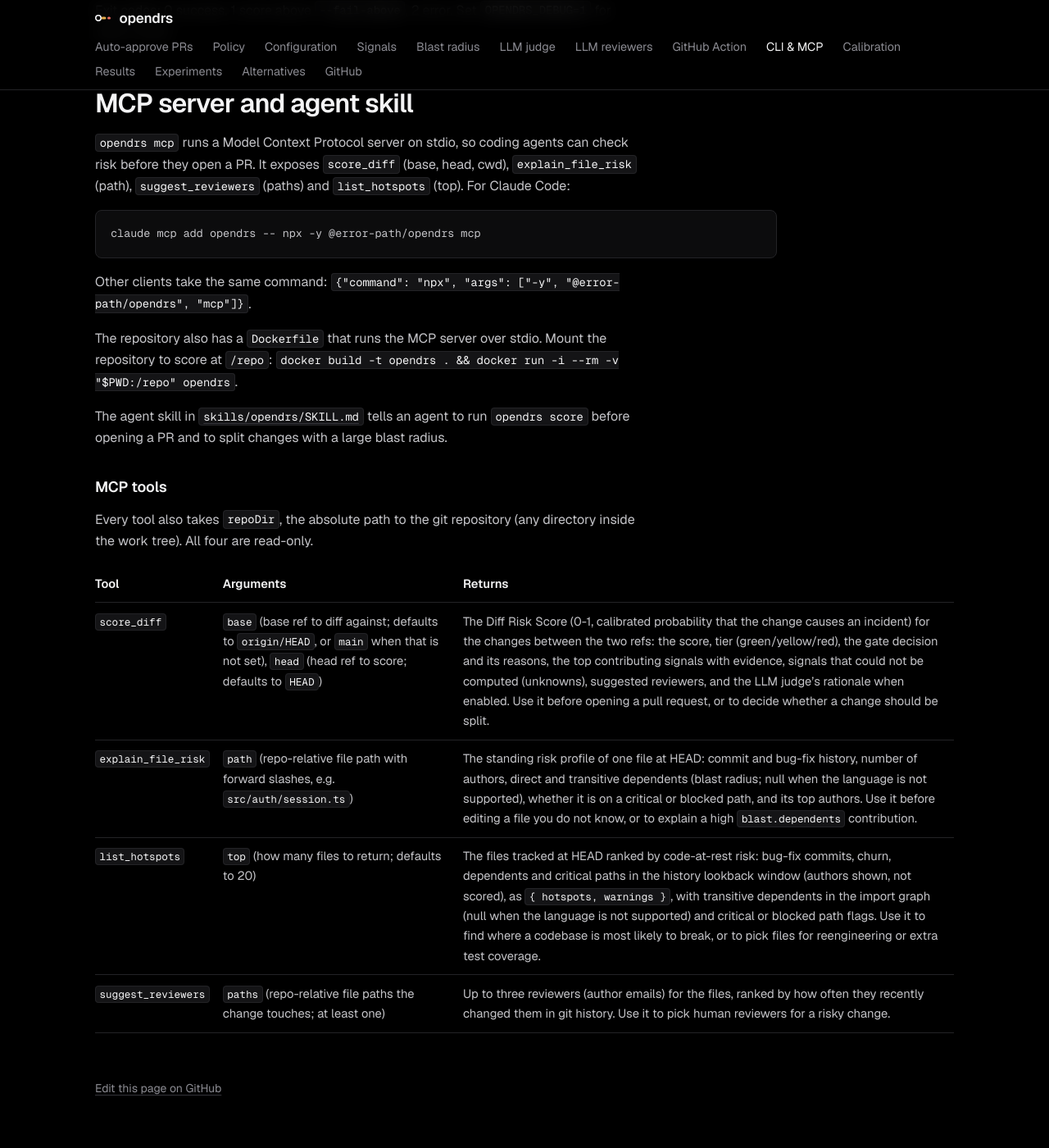
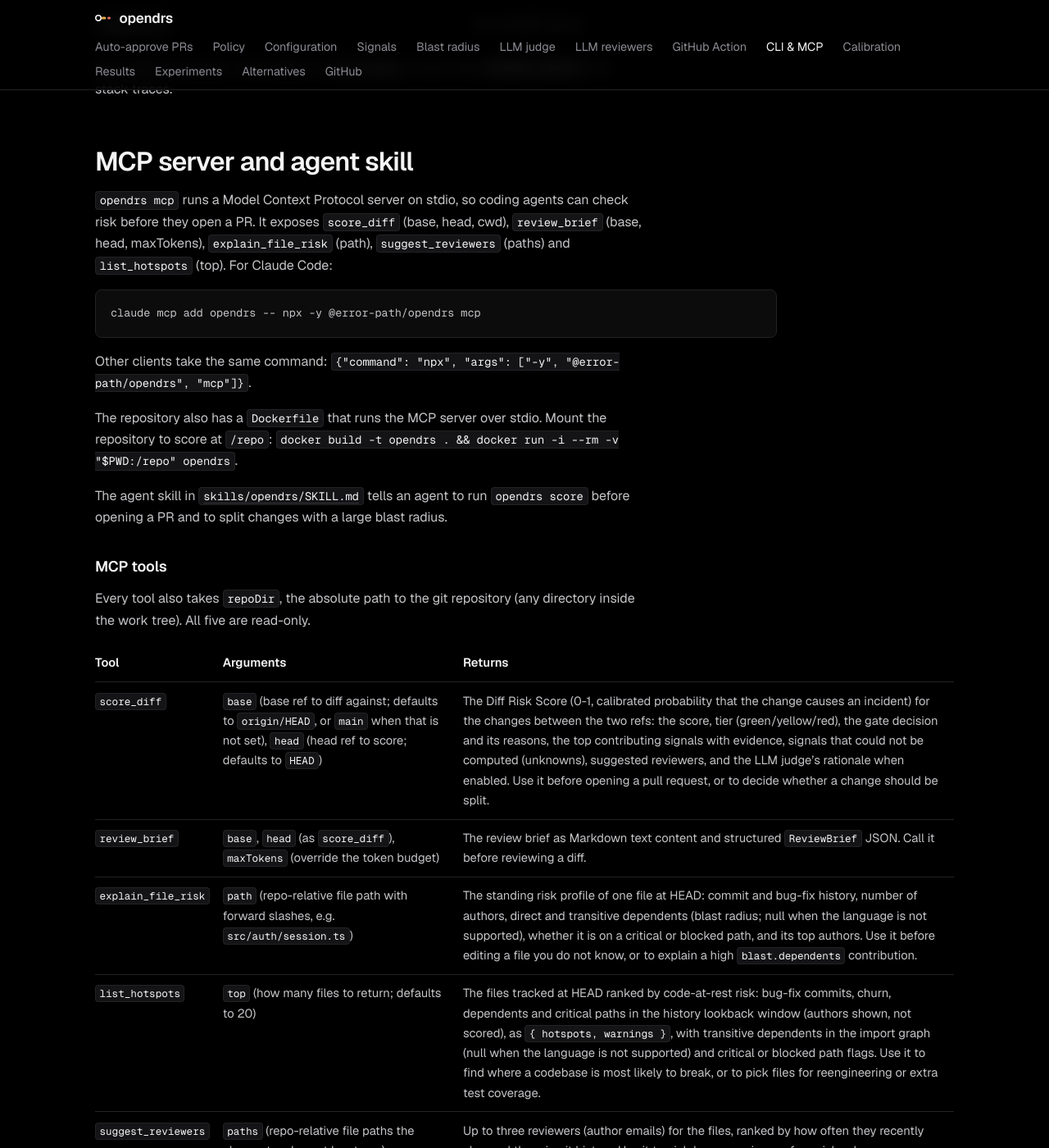
Before and after one commit to actions-marketplace-validations/error-path_opendrs, a Jekyll site: the page built from docs/cli-and-mcp.md, in a window 1280 px wide and 1400 px high, scrolled down 953 px. Shown: the whole window at 82% size. Built offline with Jekyll 4.4.1, drawn with Linux system fonts in a browser that asks for light colours; some of the changed text lies outside the part shown.

Commit message:
docs(cli): opendrs brief and the review_brief MCP tool
Co-Authored-By: Claude Opus 5.5 <noreply@anthropic.com>

````diff
--- a/docs/cli-and-mcp.md
+++ b/docs/cli-and-mcp.md
@@ -12,6 +12,7 @@ opendrs runs as a command-line tool, as a Model Context Protocol server for codi
 | Command | What it does |
 |---|---|
 | `opendrs score [--base ref] [--head ref] [--json \| --markdown] [--fail-above x] [--no-llm] [--title t]` | Score `merge-base(base, head)..head`. Base defaults to `origin/HEAD`, then `main`, then `master`. |
+| `opendrs brief [--base ref] [--head ref] [--json] [--max-tokens n] [--no-llm]` | Build the review brief: ranked hunks, check questions, safe-to-skim list and hard-rule reasons. Informational; always exits 0. |
 | `opendrs explain <file> [--json]` | A file's history, fixes, authors, dependents and path policy. |
 | `opendrs hotspots [--top n] [--json]` | Rank the repository's files by risk at rest (ranks by fixes, churn, dependents and critical paths; shows authors): where refactoring pays off. |
 | `opendrs feedback --inducing <sha> [--fix <sha>] [--note text]`, or `--pr <n> --was-incident` | Record an incident in `.opendrs/incidents.jsonl`, the strongest label for `calibrate`. |
@@ -25,8 +26,9 @@ Exit codes: 0 success, 1 score above `--fail-above`, 2 error. Set `OPENDRS_DEBUG
 ## MCP server and agent skill
 
 `opendrs mcp` runs a Model Context Protocol server on stdio, so coding agents can check risk
-before they open a PR. It exposes `score_diff` (base, head, cwd), `explain_file_risk` (path),
-`suggest_reviewers` (paths) and `list_hotspots` (top). For Claude Code:
+before they open a PR. It exposes `score_diff` (base, head, cwd), `review_brief` (base, head,
+maxTokens), `explain_file_risk` (path), `suggest_reviewers` (paths) and `list_hotspots` (top). For
+Claude Code:
 
 ```sh
 claude mcp add opendrs -- npx -y @error-path/opendrs mcp
@@ -42,11 +44,12 @@ The agent skill in [`skills/opendrs/SKILL.md`](../skills/opendrs/SKILL.md) tells
 
 ### MCP tools
 
-Every tool also takes `repoDir`, the absolute path to the git repository (any directory inside the work tree). All four are read-only.
+Every tool also takes `repoDir`, the absolute path to the git repository (any directory inside the work tree). All five are read-only.
 
 | Tool | Arguments | Returns |
 |---|---|---|
 | `score_diff` | `base` (base ref to diff against; defaults to `origin/HEAD`, or `main` when that is not set), `head` (head ref to score; defaults to `HEAD`) | The Diff Risk Score (0-1, calibrated probability that the change causes an incident) for the changes between the two refs: the score, tier (green/yellow/red), the gate decision and its reasons, the top contributing signals with evidence, signals that could not be computed (unknowns), suggested reviewers, and the LLM judge's rationale when enabled. Use it before opening a pull request, or to decide whether a change should be split. |
+| `review_brief` | `base`, `head` (as `score_diff`), `maxTokens` (override the token budget) | The review brief as Markdown text content and structured `ReviewBrief` JSON. Call it before reviewing a diff. |
 | `explain_file_risk` | `path` (repo-relative file path with forward slashes, e.g. `src/auth/session.ts`) | The standing risk profile of one file at HEAD: commit and bug-fix history, number of authors, direct and transitive dependents (blast radius; null when the language is not supported), whether it is on a critical or blocked path, and its top authors. Use it before editing a file you do not know, or to explain a high `blast.dependents` contribution. |
 | `list_hotspots` | `top` (how many files to return; defaults to 20) | The files tracked at HEAD ranked by code-at-rest risk: bug-fix commits, churn, dependents and critical paths in the history lookback window (authors shown, not scored), as `{ hotspots, warnings }`, with transitive dependents in the import graph (null when the language is not supported) and critical or blocked path flags. Use it to find where a codebase is most likely to break, or to pick files for reengineering or extra test coverage. |
 | `suggest_reviewers` | `paths` (repo-relative file paths the change touches; at least one) | Up to three reviewers (author emails) for the files, ranked by how often they recently changed them in git history. Use it to pick human reviewers for a risky change. |
````
